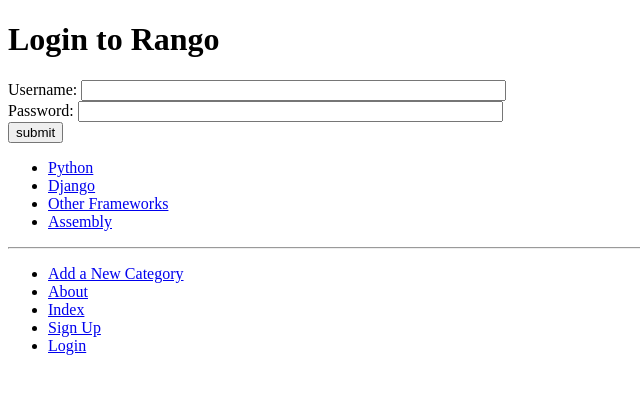
After one commit to danielyipyip/ITECH_project, a Django app: page /rango/login/ in a window 1280 px wide. The commit adds this page. Shown: the top 394 px of the page, without its empty margins (0-640 px from the left). Run offline with Django 3.2, Linux system fonts and the light colour scheme; data comes from the database, SQL or seed files in the repository; both versions use the stored data as it was after the commit.

Commit message:
CH9 login

```diff
--- a/rango/urls.py
+++ b/rango/urls.py
@@ -10,4 +10,5 @@ urlpatterns = [
     path('add_category/', views.add_category, name='add_category'),
     path('category/<slug:category_name_slug>/add_page/', views.add_page, name='add_page'),
     path('register/', views.register, name='register'),
+    path('login/', views.user_login, name='login'),
 ]
--- a/rango/views.py
+++ b/rango/views.py
@@ -5,6 +5,7 @@ from rango.models import Page
 from rango.forms import CategoryForm, PageForm, UserForm, UserProfileForm
 from django.shortcuts import redirect
 from django.urls import reverse
+from django.contrib.auth import authenticate, login
 
 def index(request):
     category_list = Category.objects.order_by('-likes')[:5]
@@ -106,3 +107,25 @@ def register(request):
 
     return render(request, 'rango/register.html', context={'user_form': user_form,
         'profile_form': profile_form, 'registered': registered})
+
+def user_login(request):
+    if request.method == 'POST':
+# use request.POST.get('<variable>') as opposed to request.POST['<variable>'],
+# request.POST.get('<variable>') returns None , while request.POST['<variable>'] raise a KeyError exception.
+        username = request.POST.get('username')
+        password = request.POST.get('password')
+# Use Django's machinery to see if the username/password combination is valid - a User object is returned if it is.
+        user = authenticate(username=username, password=password)
+# If we have a User object, the details are correct, otherwise None (Python's way of representing the absence of a value)
+        if user:
+            if user.is_active:
+# if account valid and active, log the user in, send user back to the homepage.
+                login(request, user)
+                return redirect(reverse('rango:index'))
+            else:
+                return HttpResponse("Your Rango account is disabled.")
+        else: # Bad login details, can't log the user in.
+            print(f"Invalid login details: {username}, {password}")
+            return HttpResponse("Invalid login details supplied.")
+    else:# request not HTTP POST -> display login form (most likely be a HTTP GET.)
+        return render(request, 'rango/login.html') #blank dictionary object
--- a/templates/rango/base.html
+++ b/templates/rango/base.html
@@ -30,6 +30,7 @@
                 <li><a href="{% url 'rango:about' %}">About</a></li>
                 <li><a href="{% url 'rango:index' %}">Index</a></li>
                 <li><a href="{% url 'rango:register' %}">Sign Up</a></li>
+                <li><a href="{% url 'rango:login' %}">Login</a></li>
             </ul>
         </div>
     </body>
--- a/templates/rango/index.html
+++ b/templates/rango/index.html
@@ -8,7 +8,11 @@
 {% block body_block %}
     <h1>Rango says...</h1>
     <div>
-        hey there partner! <br />
+        {% if user.is_authenticated %}
+            howdy {{ user.username }}!
+        {% else %}
+            hey there partner!
+        {% endif %}
     <strong>{{ boldmessage }}</strong>
     </div>
     <div>
--- /dev/null
+++ b/templates/rango/login.html
@@ -0,0 +1,16 @@
+{% extends 'rango/base.html' %}
+{% load staticfiles %}
+
+{% block title_block %}
+    Login
+{% endblock %}
+
+{% block body_block %}
+<h1>Login to Rango</h1>
+<form id="login_form" method="post" action="{% url 'rango:login' %}">
+    {% csrf_token %}
+    Username: <input type="text" name="username" value="" size="50" /><br />
+    Password: <input type="password" name="password" value="" size="50" /><br />
+    <input type="submit" value="submit" />
+</form>
+{% endblock %}
```
Also changed, not shown: db.sqlite3.
